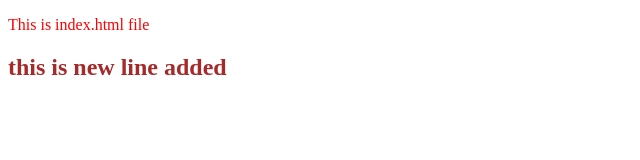
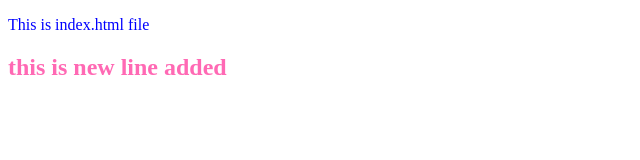
Before and after one commit to krbugde/DemoRepository, a plain HTML site: page index.html in a window 1280 px wide. Shown: the whole page, without its empty margins (0-640 px from the left). Drawn offline with Linux system fonts and the light colour scheme.

Commit message:
changed colors

```diff
--- a/index.html
+++ b/index.html
@@ -6,10 +6,10 @@
     <title>index html</title>
     <style>
       p {
-        color: red;
+        color: blue;
       }
       h2{
-        color: brown;
+        color: hotpink;
       }
     </style>
   </head>
```
Also changed, not shown: DemoFolder/line.html (+1 -1 lines).
